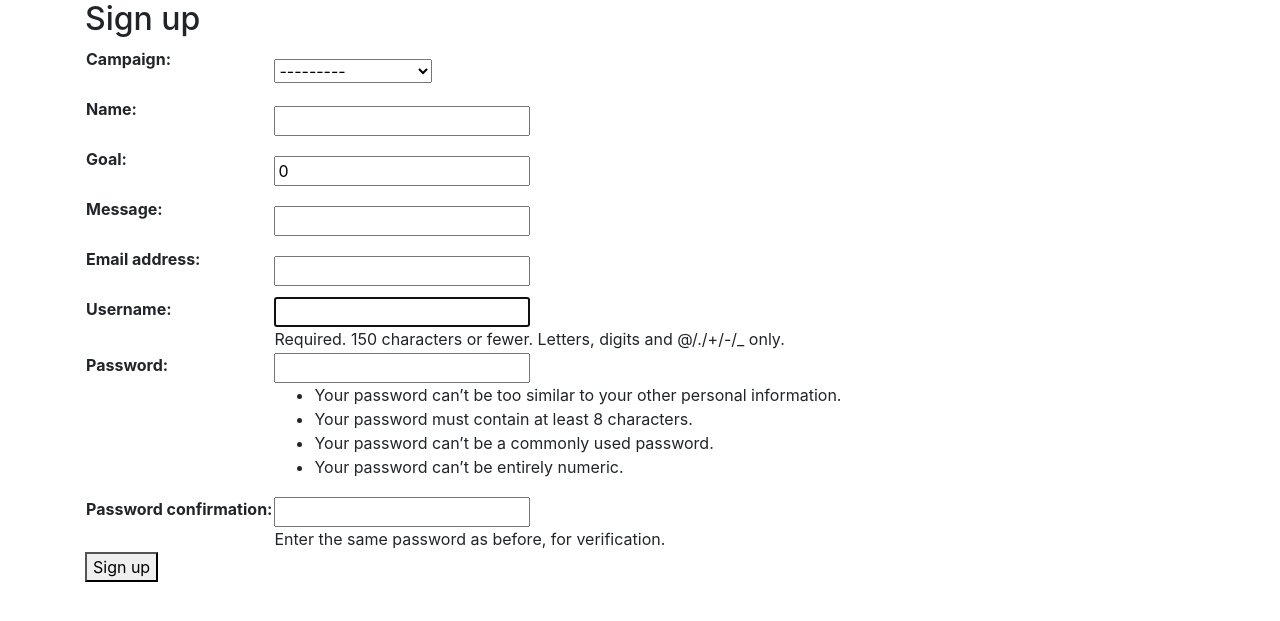
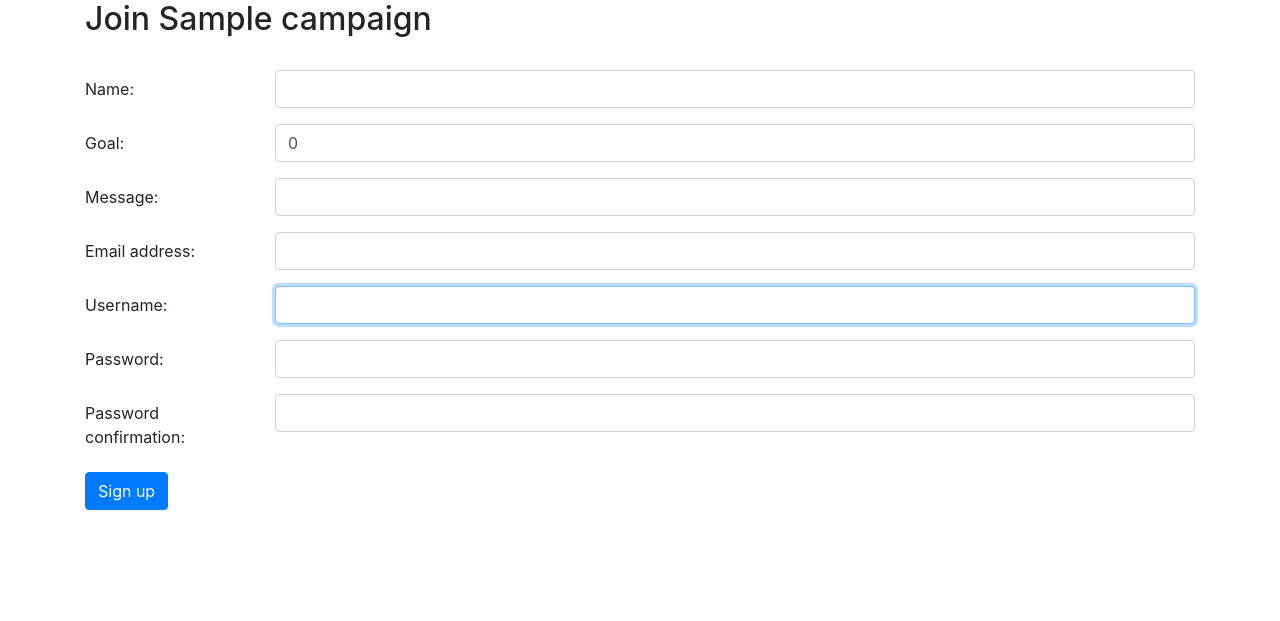
Before and after one commit to dominikszopa/fundraising-website, a Django app: page /team_fundraising/accounts/signup/1/ in a window 1280 px wide. Shown: the top 621 px of the page. Run offline with Django 3.2, Linux system fonts and the light colour scheme; tables that the repository leaves empty hold one stand-in row (values such as "Sample post"); some libraries are stand-ins or nearby versions.

Commit message:
Switch to bootstrap forms for signup page - must be a better way

```diff
--- a/team_fundraising/forms.py
+++ b/team_fundraising/forms.py
@@ -56,6 +56,11 @@ class SignUpForm(UserCreationForm):
         model = User
         fields = ('email', 'username', 'password1', 'password2')
 
+    def __init__(self, *args, **kwargs):
+        super(SignUpForm, self).__init__(*args, **kwargs)
+        for visible in self.visible_fields():
+            visible.field.widget.attrs['class'] = 'form-control'
+
     def save(self, commit=True):
         user = super(SignUpForm, self).save(commit=False)
         user.username = self.cleaned_data["username"]
@@ -73,3 +78,8 @@ class FundraiserForm(forms.ModelForm):
     class Meta:
         model = Fundraiser
         fields = ('campaign', 'name', 'goal', 'message')
+
+    def __init__(self, *args, **kwargs):
+        super(FundraiserForm, self).__init__(*args, **kwargs)
+        for visible in self.visible_fields():
+            visible.field.widget.attrs['class'] = 'form-control'
--- a/team_fundraising/templates/registration/signup.html
+++ b/team_fundraising/templates/registration/signup.html
@@ -11,15 +11,62 @@
 
 
 {% block content %}
-<h2> Sign up</h2>
-
+<h2> Join {{ campaign.name }}</h2>
+<br/>
 <form method="POST">
     {% csrf_token %}
-    <table>
-    {{ fundraiser_form.as_table }}
-    {{ user_form.as_table }}
-    </table>
-    <button type="submit">Sign up</button>
+    <input type="hidden" name="campaign" id="id_campaign" value="{{ campaign.id }}">
+
+    <div class="form-group row">
+        <label class="col-2 col-form-label" for="{{ fundraiser_form.name.auto_id}}">{{ fundraiser_form.name.label }}:</label>
+        <div class="col-10">
+            {{ fundraiser_form.name }}
+        </div>
+    </div>
+
+    <div class="form-group row">
+        <label class="col-2 col-form-label" for="{{ fundraiser_form.goal.auto_id}}">{{ fundraiser_form.goal.label }}:</label>
+        <div class="col-10">
+            {{ fundraiser_form.goal }}
+        </div>
+    </div>
+
+    <div class="form-group row">
+        <label class="col-2 col-form-label" for="{{ fundraiser_form.message.auto_id}}">{{ fundraiser_form.message.label }}:</label>
+        <div class="col-10">
+            {{ fundraiser_form.message }}
+        </div>
+    </div>
+
+    <div class="form-group row">
+        <label class="col-2 col-form-label" for="{{ user_form.email.auto_id}}">{{ user_form.email.label }}:</label>
+        <div class="col-10">
+            {{ user_form.email }}
+        </div>
+    </div>
+
+    <div class="form-group row">
+        <label class="col-2 col-form-label" for="{{ user_form.username.auto_id}}">{{ user_form.username.label }}:</label>
+        <div class="col-10">
+            {{ user_form.username }}
+        </div>
+    </div>
+
+    <div class="form-group row">
+        <label class="col-2 col-form-label" for="{{ user_form.password1.auto_id}}">{{ user_form.password1.label }}:</label>
+        <div class="col-10">
+            {{ user_form.password1 }}
+        </div>
+    </div>
+
+    <div class="form-group row">
+        <label class="col-2 col-form-label" for="{{ user_form.password2.auto_id}}">{{ user_form.password2.label }}:</label>
+        <div class="col-10">
+            {{ user_form.password2 }}
+        </div>
+    </div>
+
+    <button type="submit" class="btn btn-primary">Sign up</button>
 </form>
 
 {% endblock content %}
--- a/team_fundraising/views.py
+++ b/team_fundraising/views.py
@@ -106,10 +106,12 @@ def signup(request, campaign_id):
                 fundraiser_id=fundraiser.id
             )
     else:
+        campaign = get_object_or_404(Campaign, pk=campaign_id)
         user_form = SignUpForm()
         fundraiser_form = FundraiserForm()
 
     return render(request, 'registration/signup.html', {
+        'campaign': campaign,
         'user_form': user_form,
         'fundraiser_form': fundraiser_form,
     })
```
Also changed, not shown: 1 other file.
